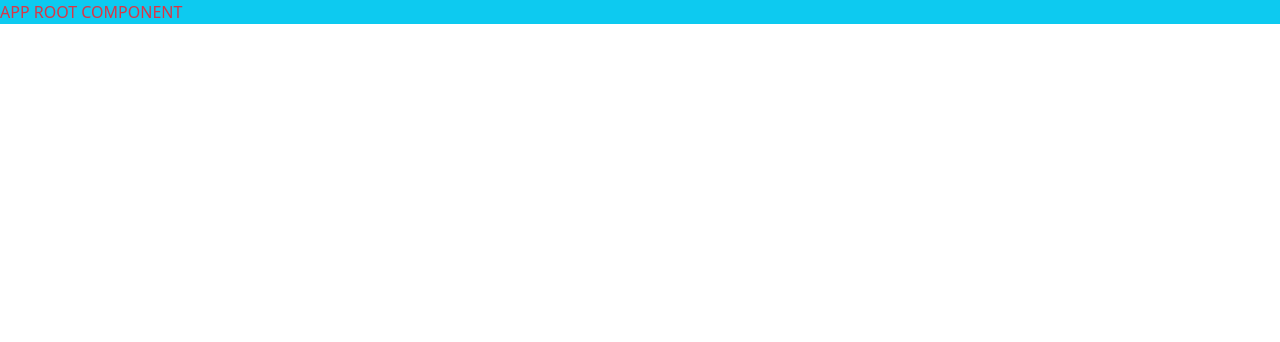
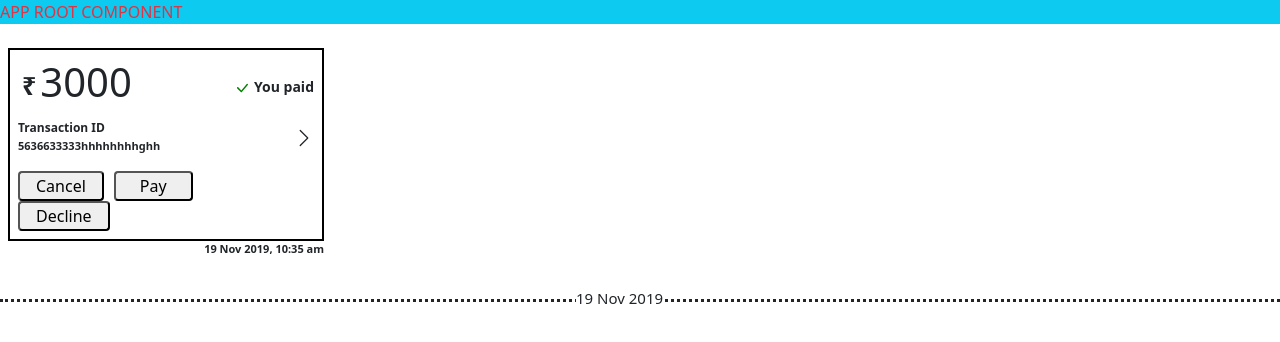
Before and after one commit to mitaligemini/MobilePay, an Angular app: page / in a window 1280 px wide. Shown: the top 342 px of the page. Built offline with nearby package versions, Linux system fonts and the light colour scheme.

Commit message:
transaction component created

```diff
--- a/src/app/app.component.html
+++ b/src/app/app.component.html
@@ -1 +1,3 @@
 <p class="text-danger bg-info">APP ROOT COMPONENT</p>
+
+<app-transaction></app-transaction>
--- a/src/app/app.module.ts
+++ b/src/app/app.module.ts
@@ -3,10 +3,12 @@ import { BrowserModule } from '@angular/platform-browser';
 
 import { AppRoutingModule } from './app-routing.module';
 import { AppComponent } from './app.component';
+import { TransactionComponent } from './transaction/transaction.component';
 
 @NgModule({
   declarations: [
-    AppComponent
+    AppComponent,
+    TransactionComponent
   ],
   imports: [
     BrowserModule,
--- /dev/null
+++ b/src/app/transaction/transaction.component.css
@@ -0,0 +1,3 @@
+fieldset {
+    border: 1px solid #000;
+}
--- /dev/null
+++ b/src/app/transaction/transaction.component.html
@@ -0,0 +1,33 @@
+<div class="p-2" >
+    <div style="width: 25%; border: 2px solid black;" class="p-2" >
+        <div class="d-flex justify-content-between m-0 " >
+            <span class="my-auto p-1 " style="font-size: 25px; font-weight: 600;   ">&#8377;</span><h1 class=""> 3000</h1>
+            <small class="" style="margin: auto; margin-right: 0; font-weight: 600;">
+                <svg xmlns="http://www.w3.org/2000/svg" width="16" height="16" fill="green" class="bi bi-check-lg"  viewBox="0 0 16 16">
+                    <path d="M12.736 3.97a.733.733 0 0 1 1.047 0c.286.289.29.756.01 1.05L7.88 12.01a.733.733 0 0 1-1.065.02L3.217 8.384a.757.757 0 0 1 0-1.06.733.733 0 0 1 1.047 0l3.052 3.093 5.4-6.425a.247.247 0 0 1 .02-.022Z"/>
+                  </svg>
+                You paid</small>
+        </div>
+        <div class="d-flex justify-content-between" >
+            <div class="" >
+                <small style="font-size: 12px; font-weight: 600;"> Transaction ID </small>
+                <p style="font-size: 11px; font-weight: 600;">5636633333hhhhhhhhghh</p>
+                <button class="rounded px-3" style="margin-right:10px ;">Cancel</button>
+                <button class="rounded px-4" style="margin-right:10px ;">Pay</button>
+                <button class="rounded px-3">Decline</button>
+            </div>
+            <div class="" style="margin:auto ; margin-right:0; margin-top: 10px;">
+                <svg xmlns="http://www.w3.org/2000/svg" width="20" height="20" fill="currentColor" class="bi bi-chevron-right" viewBox="0 0 16 16">
+                    <path fill-rule="evenodd" d="M4.646 1.646a.5.5 0 0 1 .708 0l6 6a.5.5 0 0 1 0 .708l-6 6a.5.5 0 0 1-.708-.708L10.293 8 4.646 2.354a.5.5 0 0 1 0-.708z"/>
+                  </svg>
+            </div>
+        </div>
+
+
+
+    </div>
+    <div style="font-size: 11PX; text-align:end; width: 25%; font-weight: 600;">19 Nov 2019, 10:35 am</div>
+</div>
+<div style="border-bottom:3px dotted ;">
+<h1 style="margin-bottom:-14px ; margin-left: 45%; "> <span style="background-color: white; font-size: 15px;">19 Nov 2019 </span></h1></div>
+<div></div>
--- /dev/null
+++ b/src/app/transaction/transaction.component.ts
@@ -0,0 +1,25 @@
+import { TransactionsService } from './../transactions.service';
+import { Component, OnInit } from '@angular/core';
+import { Router } from '@angular/router';
+
+@Component({
+  selector: 'app-transaction',
+  templateUrl: './transaction.component.html',
+  styleUrls: ['./transaction.component.css']
+})
+export class TransactionComponent implements OnInit {
+
+  constructor(
+    private router: Router,
+    private allTransaction: TransactionsService,
+    ) { }
+
+  transactions:any=[]
+  ngOnInit(): void {
+    this.transactions= this.allTransaction.getFlight();
+    console.log(this.transactions);
+
+  }
+
+
+}
--- /dev/null
+++ b/src/app/transactions.service.ts
@@ -0,0 +1,57 @@
+import { Injectable } from '@angular/core';
+
+@Injectable({
+  providedIn: 'root'
+})
+export class TransactionsService {
+
+  constructor() { }
+  getFlight() {
+    return [
+      {
+        type: 'You paid',
+        amount: 3000,
+        id:'A1344242445252',
+        date: '07-10-2020',
+        time:'10:24',
+        format:'PM',
+        pay:false,
+        decline:false,
+        cancel:false,
+      },
+      {
+        type: 'You requested',
+        amount: 250,
+        id:null,
+        date: '18-11-2020',
+        time:'10:24',
+        format:'AM',
+        pay:false,
+        decline:false,
+        cancel:true,
+      },
+      {
+        type: 'You received',
+        amount: 250,
+        id:'D34526662662',
+        date: '19-11-2020',
+        time:'10:24',
+        format:'AM',
+        pay:false,
+        decline:false,
+        cancel:false,
+      },
+      {
+        type: 'Request received',
+        amount: 250,
+        id:null,
+        date: '19-11-2020',
+        time:'10:24',
+        format:'AM',
+        pay:true,
+        decline:true,
+        cancel:false,
+      },
+
+    ]}
+}
```
Also changed, not shown: 2 other files (tests, documents, lock files or other folders).
